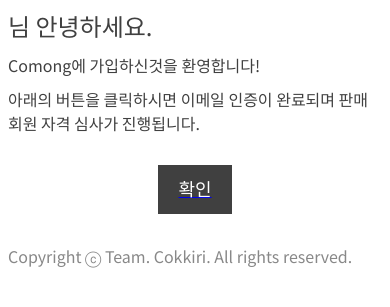
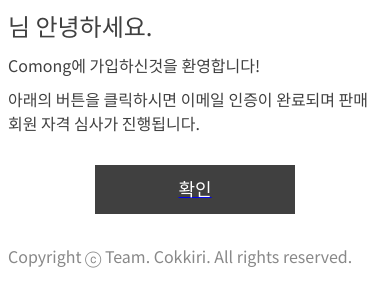
Before and after one commit to codestates/comong, a Node project: template server/src/templates/signup.html in a window 390 px wide. Shown: the top 307 px of the page. Run offline with Node 20 templates, Linux system fonts and the light colour scheme; the template is opened without the code that fills it, so the values that code supplies are empty.

Commit message:
Merge branch 'dev-dahyeon' into dev
# Conflicts:
#	server/.prettierrc
#	server/nest-cli.json
#	server/src/app.module.ts
#	server/src/middleware/Jwtauthguard.ts
#	server/src/modules/items/items.controller.ts
#	server/src/modules/items/items.service.ts
#	server/src/modules/users/users.controller.ts
#	server/src/modules/users/users.module.ts
#	server/src/modules/users/users.service.ts

Signed-off-by: Park Dahyeon <dahyeon1712@dgu.ac.kr>

```diff
--- a/server/src/modules/users/users.module.ts
+++ b/server/src/modules/users/users.module.ts
@@ -7,6 +7,6 @@
 @Module({
   imports: [MailerModule],
   controllers: [UsersController],
-  providers: [UsersService, TokenModule]
+  providers: [UsersService]
 })
 export class UsersModule {}
--- a/server/src/templates/signup.html
+++ b/server/src/templates/signup.html
@@ -1,3 +1,4 @@
+<body>
 <div class="mail">
     <div class="box">
         <div class="title"> <span class="bold"> <%= locals.name %> </span>님 안녕하세요.</div>
@@ -12,6 +13,7 @@
         </div>
     </div>
 </div>
+</body>
 
 <style>
     @import url('https://fonts.googleapis.com/css2?family=Noto+Sans+KR:wght@400;500;700&display=swap');
@@ -56,6 +58,13 @@
         background-color: #404040;
     }
 
+    @media screen and (max-width: 768px) {
+        .btn {
+            width: 200px;
+         }
+    }
+
+
     .team {
         color: #888888;
     }
```
